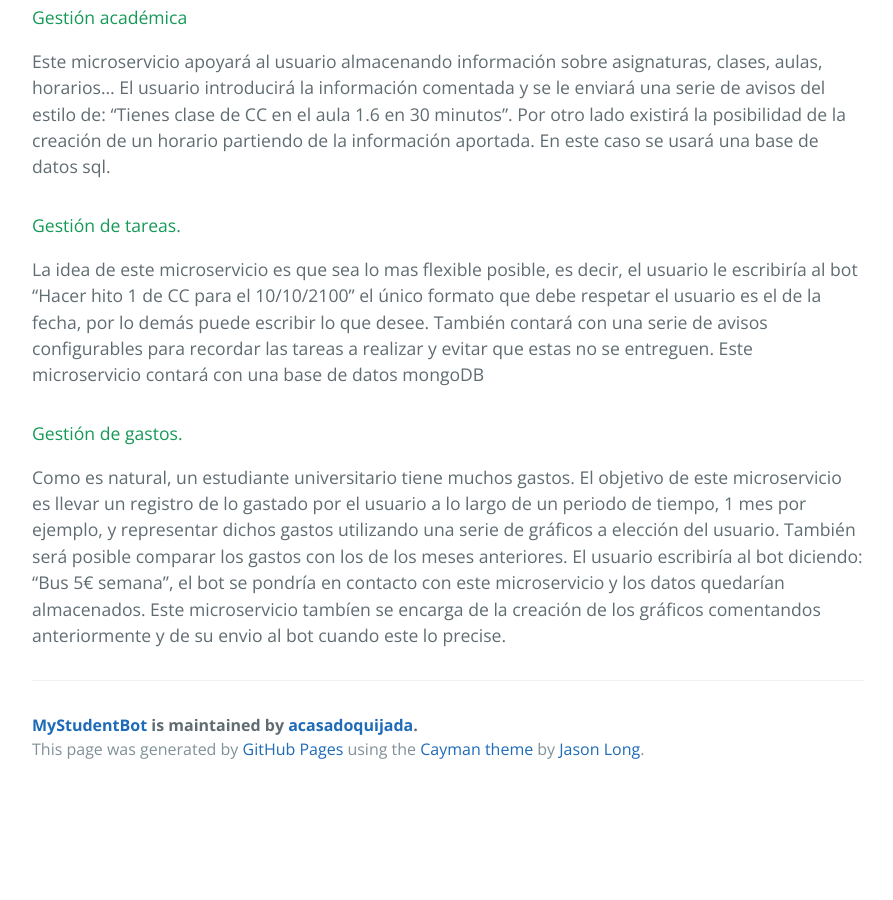
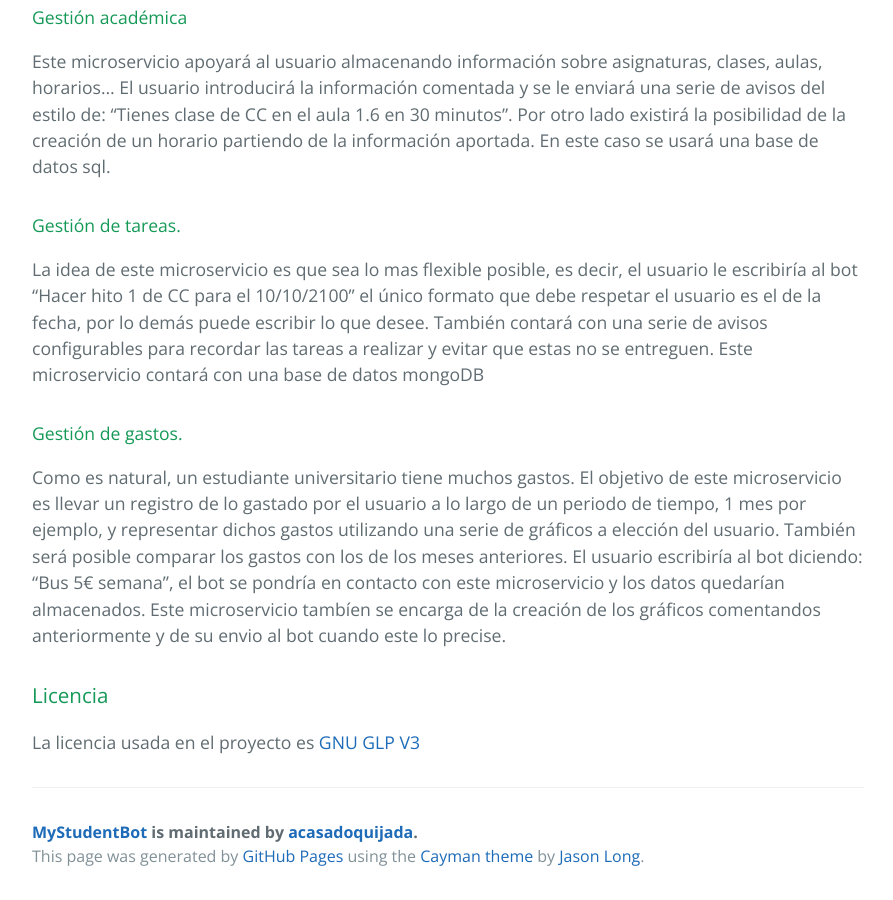
Before and after one commit to acasadoquijada/Cloud_Computing_2016-2017, a Jekyll site: the page built from index.md, in a window 1280 px wide and 900 px high, scrolled down 1342 px. Shown: the whole window, without its empty margins (192-1085 px from the left). Built offline with Jekyll 4.4.1, drawn with Linux system fonts in a browser that asks for light colours; before the commit the page ends 2135 px from its top, so only the background shows below that.

Commit message:
Añadiendo licencia al readme #8

```diff
--- a/index.md
+++ b/index.md
@@ -40,3 +40,7 @@ La idea de este microservicio es que sea lo mas flexible posible, es decir, el u
 #### Gestión de gastos.
 
 Como es natural, un estudiante universitario tiene muchos gastos. El objetivo de este microservicio es llevar un registro de lo gastado por el usuario a lo largo de un periodo de tiempo, 1 mes por ejemplo, y representar dichos gastos utilizando una serie de gráficos a elección del usuario. También será posible comparar los gastos con los de los meses anteriores. El usuario escribiría al bot diciendo: "Bus 5€ semana", el bot se pondría en contacto con este microservicio y los datos quedarían almacenados. Este microservicio tambíen se encarga de la creación de los gráficos comentandos anteriormente y de su envio al bot cuando este lo precise.
+
+### Licencia
+
+La licencia usada en el proyecto es [GNU GLP V3](https://github.com/acasadoquijada/MyStudentBot/blob/master/LICENSE)
```
Also changed, not shown: README.md.
